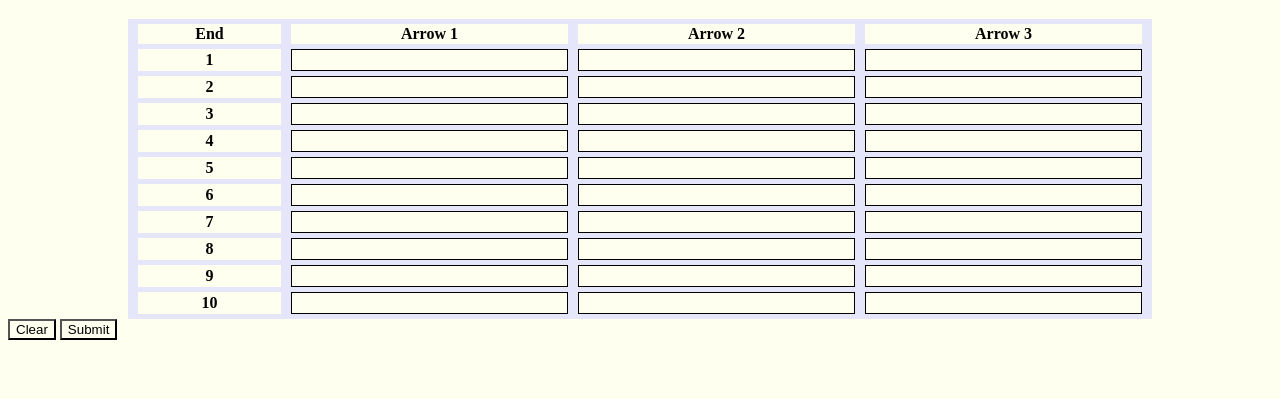
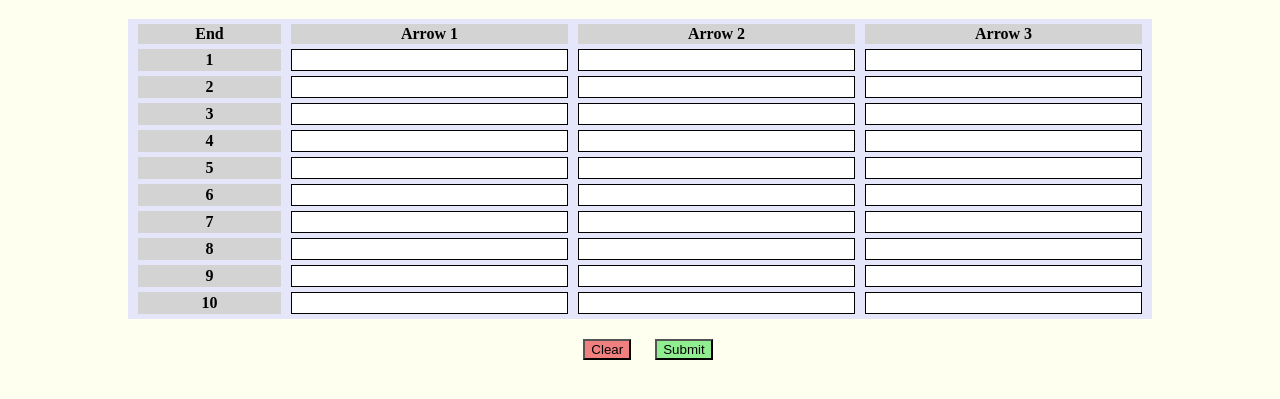
Before and after one commit to dr-50/ScoreKeeper, a plain HTML site: page Index.html in a window 1280 px wide. Shown: the part 61-460 px from the top of the page. Drawn offline with nearby package versions, Linux system fonts and the light colour scheme.

Commit message:
reformatted index.html

```diff
--- a/Index.html
+++ b/Index.html
@@ -79,8 +79,10 @@
             <td contenteditable="true" class="scoreField"></td>
         </tr>
     </table>
-    <button onclick="clearTable()">Clear</button>
-    <button onclick="submitTable()">Submit</button>
+    <div class="btnContainer">
+        <button id="clear" onclick="clearTable()">Clear</button>
+        <button id="submit" onclick="submitTable()">Submit</button>
+    </div>
 <script src="https://cdnjs.cloudflare.com/ajax/libs/jquery/3.3.1/jquery.min.js"> </script>
 <script src="script.js"></script>
 </body>
--- a/styles.css
+++ b/styles.css
@@ -13,11 +13,35 @@ table{
 }
 th{
     color: black;
+    background-color: lightgrey;
 }
 td{
     text-align: center;
+    background-color: white;
 }
 .scoreField{
     border: 1px solid black;
 }
 /* End of Table Formatting */
+
+
+/* Button formatting */
+.btnContainer{
+    width: 100vw;
+    text-align: center;
+    margin-top: 20px;
+}
+button{
+    margin-left: auto;
+    margin-right: auto;
+}
+#clear {
+    background-color: lightcoral;
+    margin-right: 20px;
+}
+
+#submit {
+    background-color: lightgreen;
+}
+
+/* end of button formatting */
```
